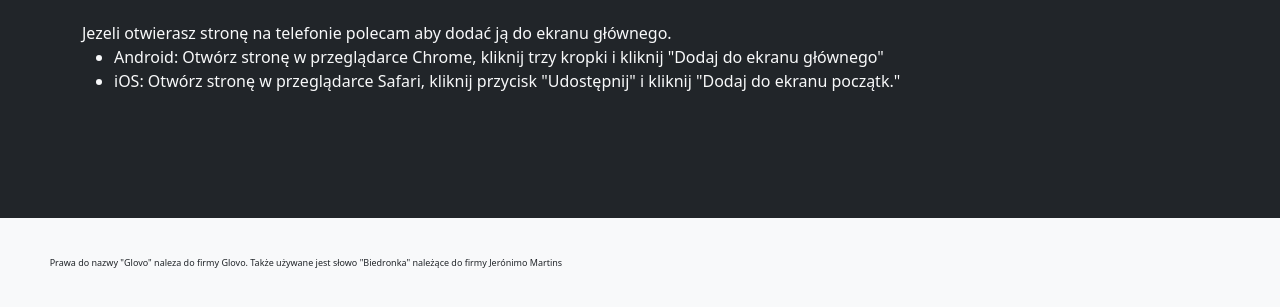
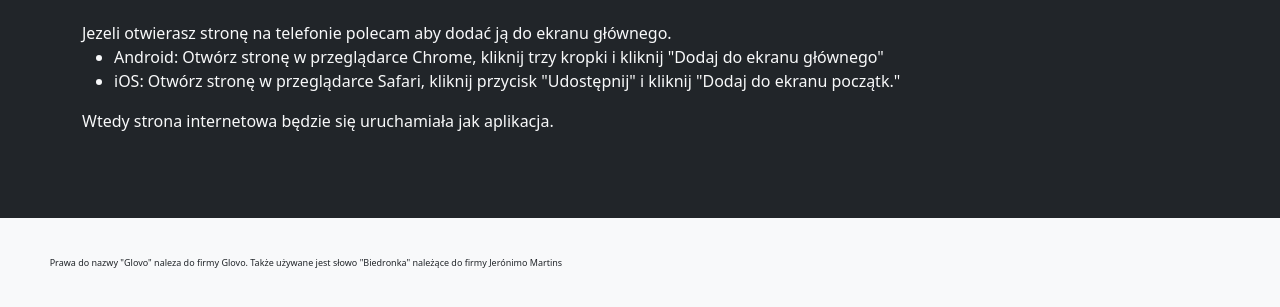
Before and after one commit to smpol/pomocnik-kuriera-glov-torun, a plain HTML site: page index.html in a window 1280 px wide. Shown: the part 493-800 px from the top of the page. Drawn offline with nearby package versions, Linux system fonts and the light colour scheme.

Commit message:
Update index.html

```diff
--- a/index.html
+++ b/index.html
@@ -68,6 +68,7 @@
                 <li>Android: Otwórz stronę w przeglądarce Chrome, kliknij trzy kropki i kliknij "Dodaj do ekranu głównego"</li>
                 <li>iOS: Otwórz stronę w przeglądarce Safari, kliknij przycisk "Udostępnij" i kliknij "Dodaj do ekranu początk."</li>
             </ul>
+            Wtedy strona internetowa będzie się uruchamiała jak aplikacja.
         </div>
     </div>
     <br><br><br>
```
